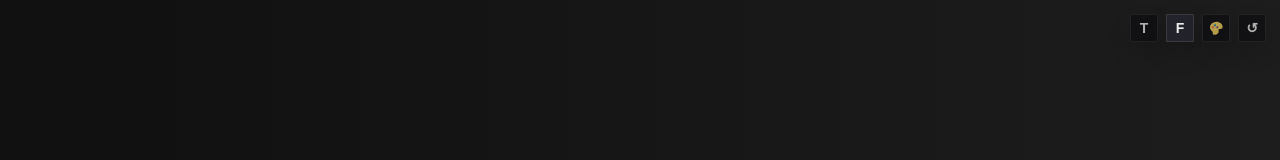
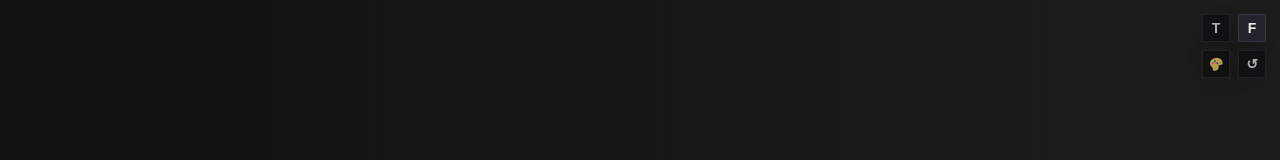
Before and after one commit to wedg3/time, a plain HTML site: page index.html in a window 1280 px wide. Shown: the top 160 px of the page. Drawn offline with Linux system fonts and the light colour scheme.

Commit message:
Update index.html

```diff
--- a/index.html
+++ b/index.html
@@ -490,7 +490,9 @@
       position: absolute;
       top: calc(14px + env(safe-area-inset-top, 0px));
       right: 14px;
-      display: flex;
+      display: grid;
+      grid-template-columns: repeat(2, 28px);
+      grid-template-rows: repeat(2, 28px);
       gap: 8px;
       z-index: 24;
     }
```
